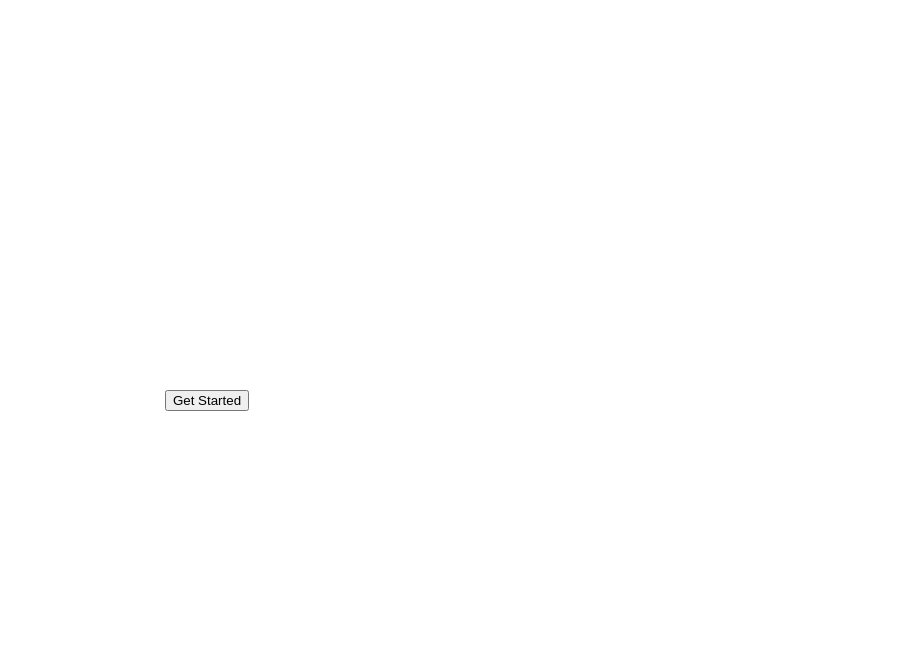
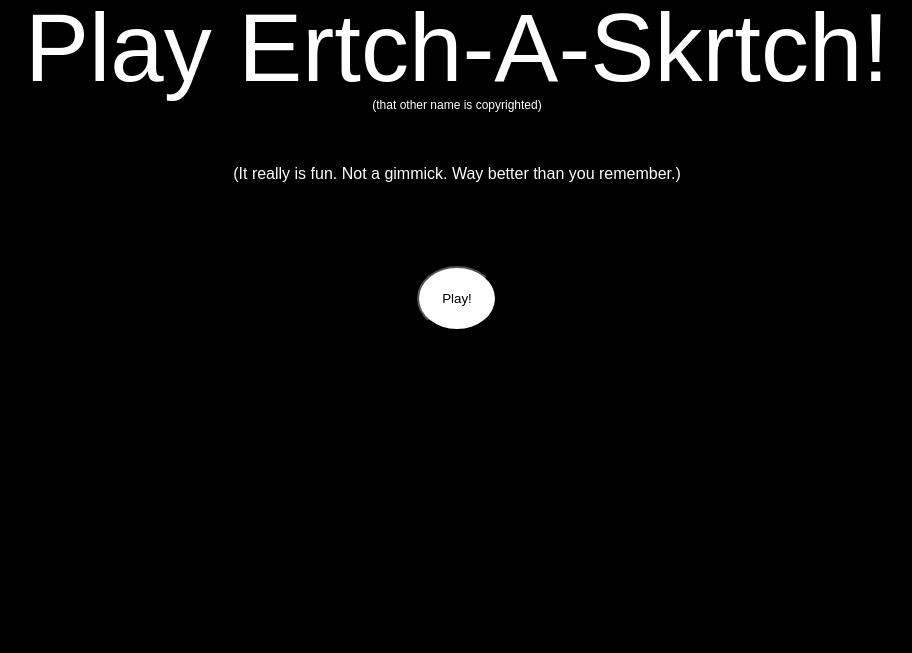
Before and after one commit to andharr/Etch-a-sketch-Odin, a plain HTML site: page index.html in a window 1280 px wide. Shown: the whole page, without its empty margins (183-1095 px from the left). Drawn offline with Linux system fonts and the light colour scheme; a web font is replaced by a local one.

Commit message:
add final versions. updated css, html & js.

```diff
--- a/index.html
+++ b/index.html
@@ -5,11 +5,16 @@
     <meta http-equiv="X-UA-Compatible" content="IE=edge">
     <meta name="viewport" content="width=device-width, initial-scale=1.0">
     <link rel="stylesheet" href="style.css">
+    <link rel="preconnect" href="https://fonts.googleapis.com"><link rel="preconnect" href="https://fonts.gstatic.com" crossorigin><link href="https://fonts.googleapis.com/css2?family=Cabin+Sketch:wght@400;700&display=swap" rel="stylesheet">
     <title>Etch-a-Sketch</title>
 </head>
 
 <body>
-    <button class="getStarted">Get Started</button>
+    <div class="title">Play Ertch-A-Skrtch!</div>
+    <div class="subsubtitle">(that other name is copyrighted)</div>
+    <div class="subtitle">(It really is fun. Not a gimmick. Way better than you remember.)</div>
+
+    <button class="getStarted">Play!</button>
     <div class="container"></div>
 
 </body>
--- a/main.js
+++ b/main.js
@@ -1,15 +1,22 @@
 //DOM Elements
 let container = document.querySelector('.container')
 let box = document.createElement('div')
+let title = document.querySelector('.title')
+let subtitle = document.querySelector('.subtitle')
+let subsubtitle = document.querySelector('.subsubtitle')
 
 
 //Get #sides from button
 let btn = document.querySelector('.getStarted')
 let numSides = 0;
 btn.addEventListener('click', function(event) {
-    numSides = prompt('How many squares?')
+    numSides = Math.min(200,parseInt(prompt("How many squares per side? (200 max or your computer will explode and I can't afford to fix it. I'm making prototypes here after all, this isn't a paid gig. Please be kind.)")))
     writeScreen(numSides)
-    btn.style.visibility = 'hidden'
+    btn.style.visibility = 'collapse'
+    container.style.visibility = 'visible'
+    title.style.visibility = 'collapse'
+    subtitle.style.visibility = 'collapse'
+    subsubtitle.style.visibility = 'collapse'
 })
 
 
@@ -33,12 +40,12 @@ function randomRGB() {
     return `rgb(${random(0, 255)}, ${random(0, 255)}, ${random(0, 255)})`
 }
 
-// function to generate random number
+//Generate random number
 function random(min, max) {
     return Math.floor(Math.random() * (max - min + 1))
 }
 
-// function to generate a random RGB color
+//Generate a random RGB color
 function randomRGB() {
     return `rgb(${random(0, 255)}, ${random(0, 255)}, ${random(0, 255)})`
 }
@@ -47,12 +54,3 @@ function randomRGB() {
 function changeColor(event) {
     event.target.style.backgroundColor = randomRGB()
 }
-
-
-// let grids = document.querySelectorAll('.grid')
-
-// grids.forEach(item => item.addEventListener('mouseenter', changeColor))
-
-// function tester() {
-//     console.log('FART')
-// }
--- a/style.css
+++ b/style.css
@@ -35,21 +35,56 @@
 
 body {
   display: flex;
+  flex-direction: column;
   justify-content: center;
   align-items: center;
+
+  background-color: black;
+  color: white;
+  font-family: 'Cabin Sketch', sans-serif;
+}
+
+.title {
+  font-size: 6rem;
+  line-height: 6rem;
+}
+
+.subtitle {
+  font-size: 1rem;
+  margin-bottom: 5rem;
+}
+
+.subsubtitle {
+  font-size: .75rem;
+  margin-bottom: 3rem;
 }
 
 .container {
-    width: 500px;
-    height: 500px;
-    /* display: flex;
-    flex-wrap: wrap; */
+    width: 100%;
+    height: 100%;
     display: grid;
-    /* grid-template-columns: repeat(4, 1fr); */
+    visibility: collapse;
+    border: 1px solid white;
 }
 
 .grid {
-    /* width: 7rem;
-    height: 7rem; */
     border: 1px solid black;
 }
+
+button {
+  border-radius: 50%;
+  height: 80px;
+  width: 80px;
+  background-color: white;
+  padding: 20px;
+  transition: all 0.2s ease-in-out;
+}
+
+button:hover {
+  cursor: pointer;
+  background-color: green;
+  border: 1px green solid;
+  color: white;
+  box-shadow: 2px 2px 5px 5px #D33E2E, -2px -2px 5px 5px #D33E2E;
+
+}
```
